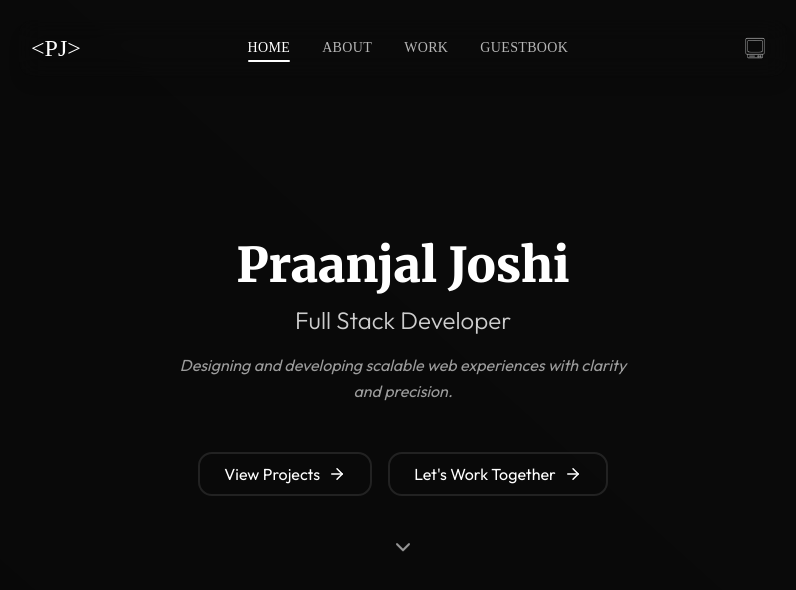
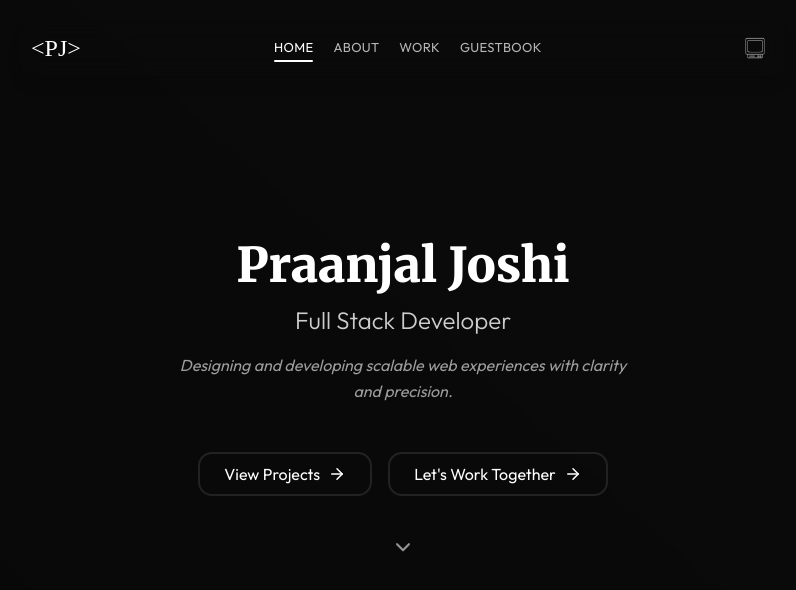
Before and after one commit to pjcodes007/Final_Portfolio, a React (Vite) app: page / in a window 1280 px wide. Shown: the top 590 px of the page, without its empty margins (237-1033 px from the left). Built offline with nearby package versions, Linux system fonts and the light colour scheme; a web font is replaced by a local one.

Commit message:
FInish with Favicon and Title

```diff
--- a/index.html
+++ b/index.html
@@ -2,7 +2,7 @@
 <html lang="en">
   <head>
     <meta charset="UTF-8" />
-    <link rel="icon" type="image/svg+xml" href="/vite.svg" />
+
     <meta name="viewport" content="width=device-width, initial-scale=1.0" />
 
     <title>Praanjal Joshi</title>
@@ -17,7 +17,7 @@
     <meta name="twitter:card" content="summary_large_image" />
     <meta name="twitter:title" content="Praanjal Joshi - Full Stack Developer" />
     <meta name="twitter:description" content="Praanjal Joshi's portfolio - Full Stack Developer specializing in MERN stack, React, Node.js, and more." />
-
+    <link rel="icon" href="/generated-image.png" type="image/png">
     <script type="application/ld+json">
     {
     "@context": "https://schema.org",
--- a/src/components/Navbar.tsx
+++ b/src/components/Navbar.tsx
@@ -49,7 +49,7 @@ const Navbar = () => {
         </motion.div>
 
         {/* Desktop nav */}
-        <div className="hidden md:flex gap-8 text-sm font-[Merryweather] uppercase tracking-wide">
+        <div className="hidden md:flex gap-5 text-[13px] font-[Outfit] uppercase tracking-wide">
           {navLinks.map(({ path, label }) => (
             <NavLink
               key={path}
```
Also changed, not shown: public/generated-image.png (added).
